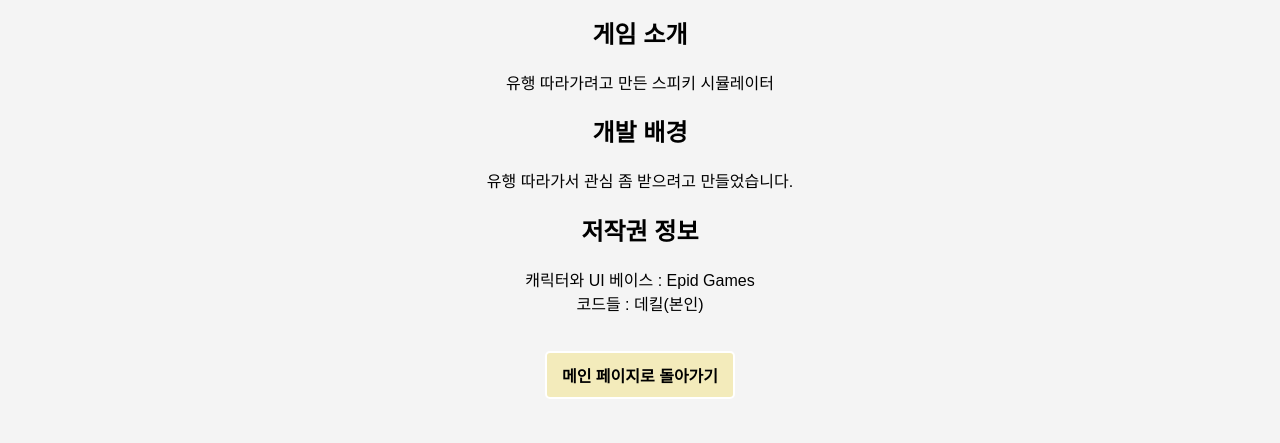
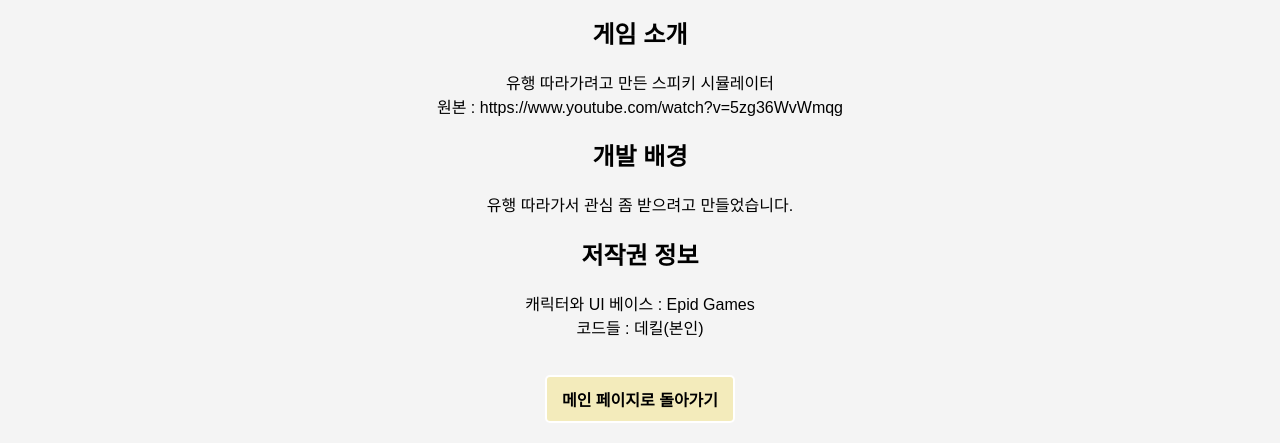
Before and after one commit to TrickalFan/MainGamePage, a plain HTML site: page DontNerSpeaki/index.html in a window 1280 px wide. Shown: the part 497-940 px from the top of the page. Before the commit the page ends 916 px from the top, so only its background shows below. Drawn offline with Linux system fonts and the light colour scheme.

Commit message:
Add source link to game introduction

```diff
--- a/DontNerSpeaki/index.html
+++ b/DontNerSpeaki/index.html
@@ -47,7 +47,8 @@
     </div>
     <section class="game-info">
         <h2>게임 소개</h2>
-        <p>유행 따라가려고 만든 스피키 시뮬레이터<br></p>
+        <p>유행 따라가려고 만든 스피키 시뮬레이터<br>
+        원본 : https://www.youtube.com/watch?v=5zg36WvWmqg</p>
     </section>
 
     <section class="game-details">
```
